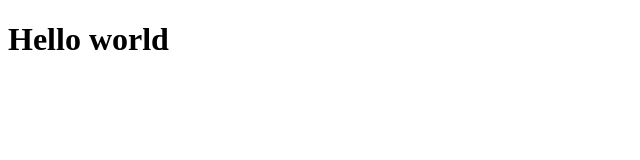
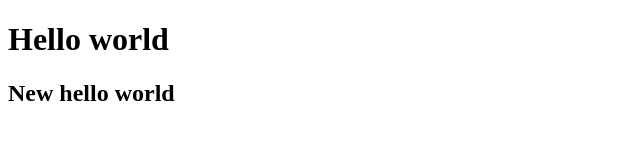
Before and after one commit to sid1552/background-generator, a plain HTML site: page index.html in a window 1280 px wide. Shown: the whole page, without its empty margins (0-640 px from the left). Drawn offline with Linux system fonts and the light colour scheme.

Commit message:
Second hellllo world

```diff
--- a/index.html
+++ b/index.html
@@ -10,6 +10,7 @@
 
     <body>
         <h1>Hello world</h1>
+        <h2>New hello world</h2>
     </body>
 
 </html>
```
